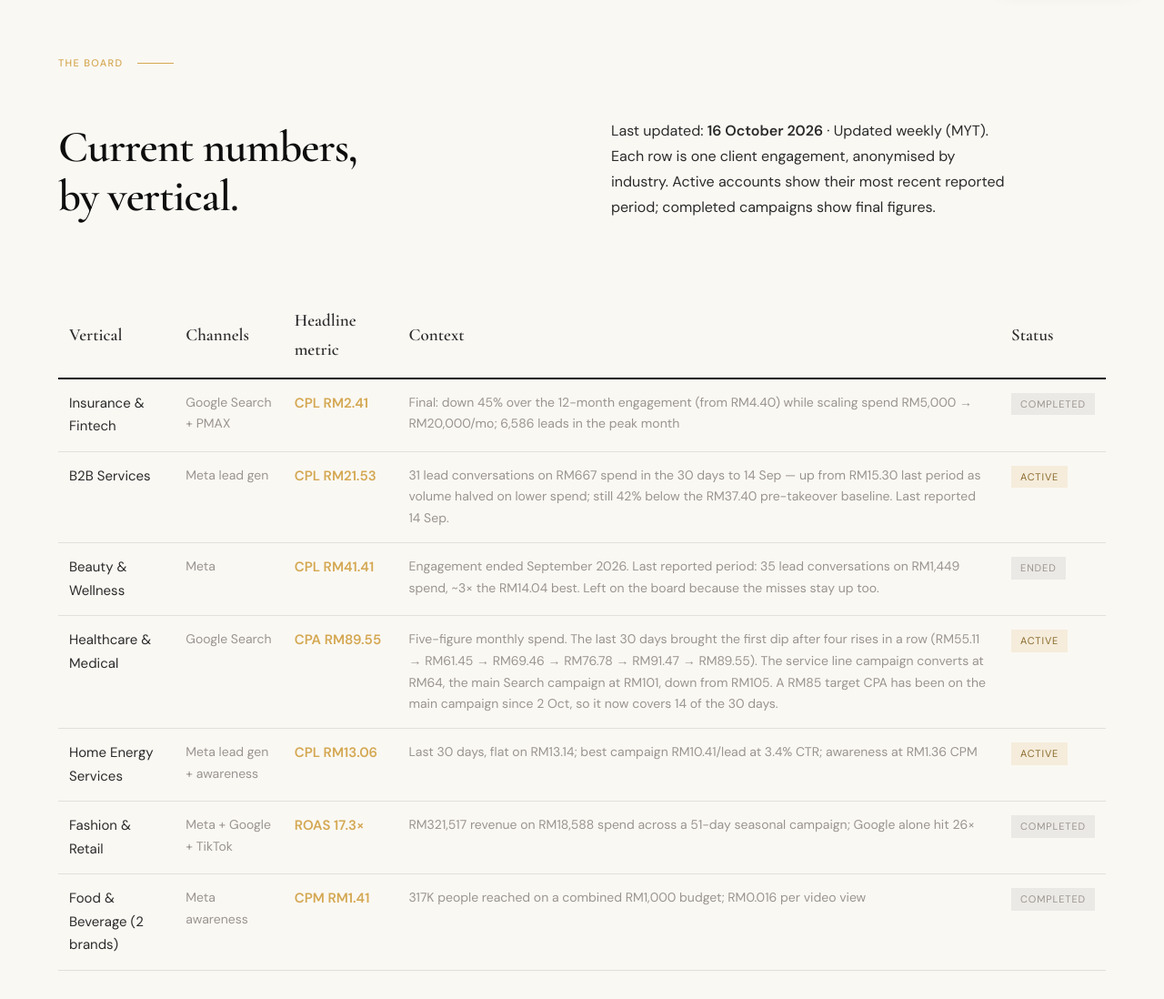
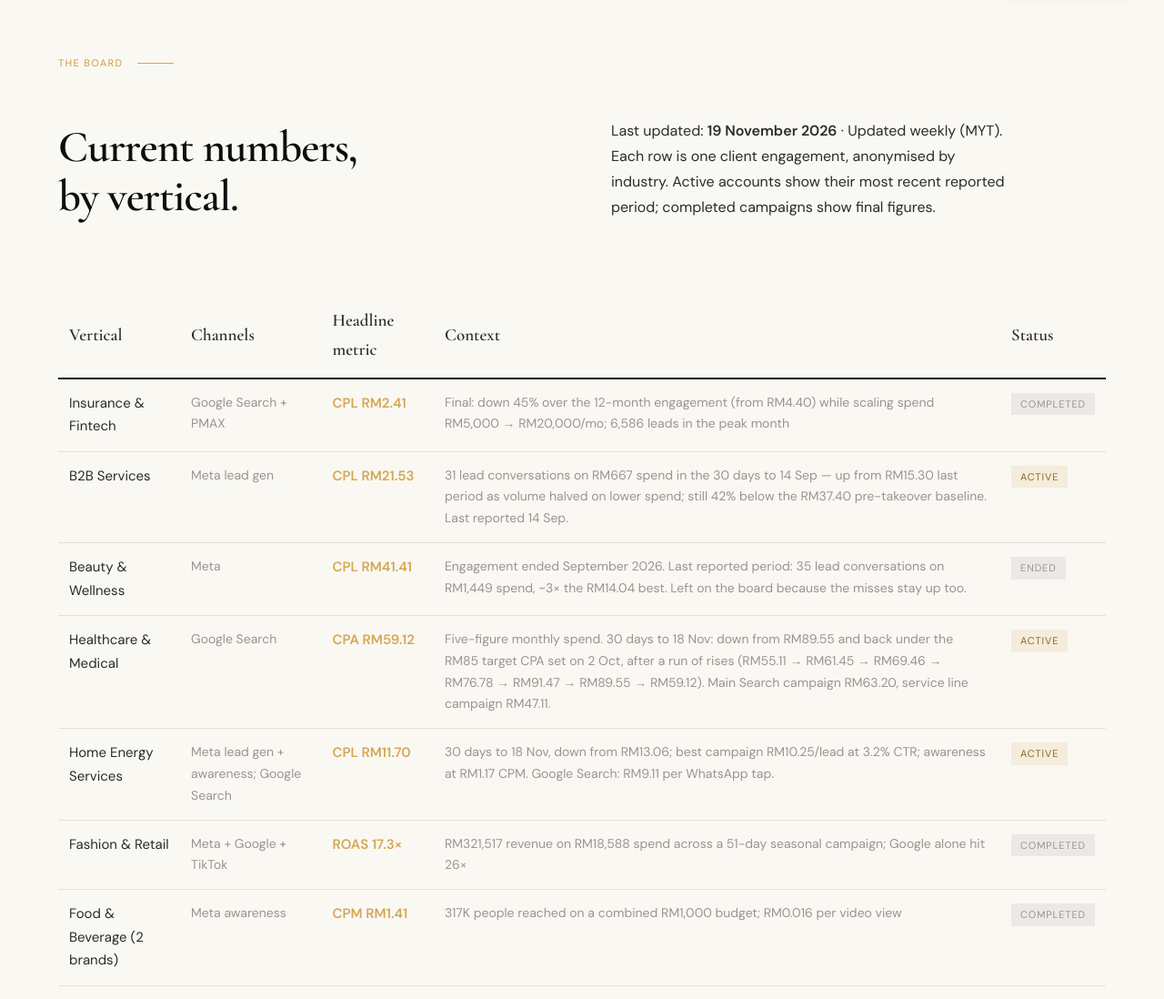
Before and after one commit to Alvin-YRH/adv-website, a plain HTML site: page live-results.html in a window 1280 px wide. Shown: the part 800-1898 px from the top of the page at 91% size. Drawn offline with nearby package versions, Linux system fonts and the light colour scheme.

Commit message:
Live Results: refresh to 30 days ending 18 Nov 2026
Healthcare CPA RM89.55 to RM59.12 (Google Ads UI); Home Energy CPL RM13.06 to RM11.70 (Meta) plus Google Search RM9.11 per WhatsApp tap (Windsor). Last updated 19 Nov.

Co-Authored-By: Claude Opus 5.5 <noreply@anthropic.com>

```diff
--- a/live-results.html
+++ b/live-results.html
@@ -77,7 +77,7 @@
       { "@type": "PropertyValue", "name": "Return on ad spend (ROAS)" },
       { "@type": "PropertyValue", "name": "Cost per mille (CPM)", "unitText": "MYR" }
     ],
-    "dateModified": "2026-10-16"
+    "dateModified": "2026-11-19"
   }
   </script>
 
@@ -140,7 +140,7 @@
     "about": { "@type": "ProfessionalService", "@id": "https://advmarketing.biz/#organization" },
     "speakable": { "@type": "SpeakableSpecification", "cssSelector": [".hero-headline", ".hero-label", "h2", "h3"] },
     "author": { "@type": "Person", "@id": "https://advmarketing.biz/#alvin-yap", "name": "Alvin Yap" },
-    "dateModified": "2026-10-16"
+    "dateModified": "2026-11-19"
   }
   </script>
 
@@ -1137,7 +1137,7 @@
         </h2>
       </div>
       <p class="services-intro">
-        Last updated: <strong>16 October 2026</strong> · Updated weekly (MYT). Each row is one client engagement, anonymised by industry. Active accounts show their most recent reported period; completed campaigns show final figures.
+        Last updated: <strong>19 November 2026</strong> · Updated weekly (MYT). Each row is one client engagement, anonymised by industry. Active accounts show their most recent reported period; completed campaigns show final figures.
       </p>
     </div>
 
@@ -1177,15 +1177,15 @@
           <tr style="border-bottom:1px solid rgba(13,13,13,0.1);">
             <td style="padding:14px 12px; vertical-align:top;">Healthcare &amp; Medical</td>
             <td style="padding:14px 12px; vertical-align:top; color:var(--stone); font-size:14px;">Google Search</td>
-            <td style="padding:14px 12px; vertical-align:top; font-weight:600; color:var(--gold); white-space:nowrap;">CPA RM89.55</td>
-            <td style="padding:14px 12px; vertical-align:top; color:var(--stone); font-size:14px;">Five-figure monthly spend. The last 30 days brought the first dip after four rises in a row (RM55.11 → RM61.45 → RM69.46 → RM76.78 → RM91.47 → RM89.55). The service line campaign converts at RM64, the main Search campaign at RM101, down from RM105. A RM85 target CPA has been on the main campaign since 2 Oct, so it now covers 14 of the 30 days.</td>
+            <td style="padding:14px 12px; vertical-align:top; font-weight:600; color:var(--gold); white-space:nowrap;">CPA RM59.12</td>
+            <td style="padding:14px 12px; vertical-align:top; color:var(--stone); font-size:14px;">Five-figure monthly spend. 30 days to 18 Nov: down from RM89.55 and back under the RM85 target CPA set on 2 Oct, after a run of rises (RM55.11 → RM61.45 → RM69.46 → RM76.78 → RM91.47 → RM89.55 → RM59.12). Main Search campaign RM63.20, service line campaign RM47.11.</td>
             <td style="padding:14px 12px; vertical-align:top;"><span style="display:inline-block; font-size:11px; letter-spacing:0.08em; text-transform:uppercase; padding:3px 10px; background:rgba(212,168,83,0.15); color:#8a6a2c;">Active</span></td>
           </tr>
           <tr style="border-bottom:1px solid rgba(13,13,13,0.1);">
             <td style="padding:14px 12px; vertical-align:top;">Home Energy Services</td>
-            <td style="padding:14px 12px; vertical-align:top; color:var(--stone); font-size:14px;">Meta lead gen + awareness</td>
-            <td style="padding:14px 12px; vertical-align:top; font-weight:600; color:var(--gold); white-space:nowrap;">CPL RM13.06</td>
-            <td style="padding:14px 12px; vertical-align:top; color:var(--stone); font-size:14px;">Last 30 days, flat on RM13.14; best campaign RM10.41/lead at 3.4% CTR; awareness at RM1.36 CPM</td>
+            <td style="padding:14px 12px; vertical-align:top; color:var(--stone); font-size:14px;">Meta lead gen + awareness; Google Search</td>
+            <td style="padding:14px 12px; vertical-align:top; font-weight:600; color:var(--gold); white-space:nowrap;">CPL RM11.70</td>
+            <td style="padding:14px 12px; vertical-align:top; color:var(--stone); font-size:14px;">30 days to 18 Nov, down from RM13.06; best campaign RM10.25/lead at 3.2% CTR; awareness at RM1.17 CPM. Google Search: RM9.11 per WhatsApp tap.</td>
             <td style="padding:14px 12px; vertical-align:top;"><span style="display:inline-block; font-size:11px; letter-spacing:0.08em; text-transform:uppercase; padding:3px 10px; background:rgba(212,168,83,0.15); color:#8a6a2c;">Active</span></td>
           </tr>
           <tr style="border-bottom:1px solid rgba(13,13,13,0.1);">
```
Also changed, not shown: llms-full.txt.
